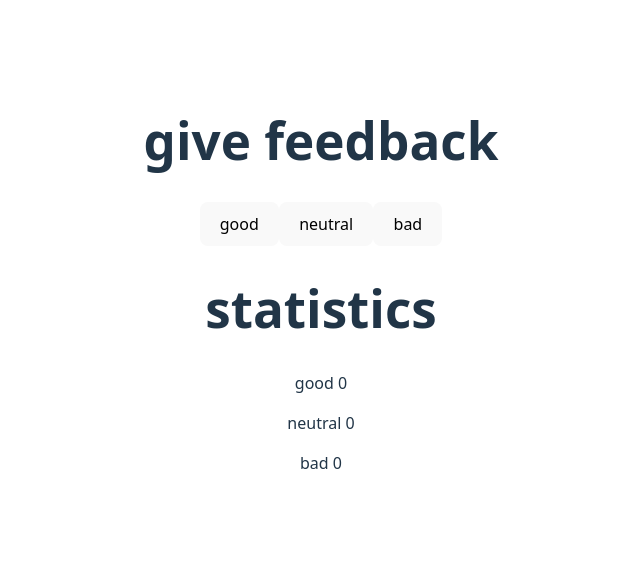
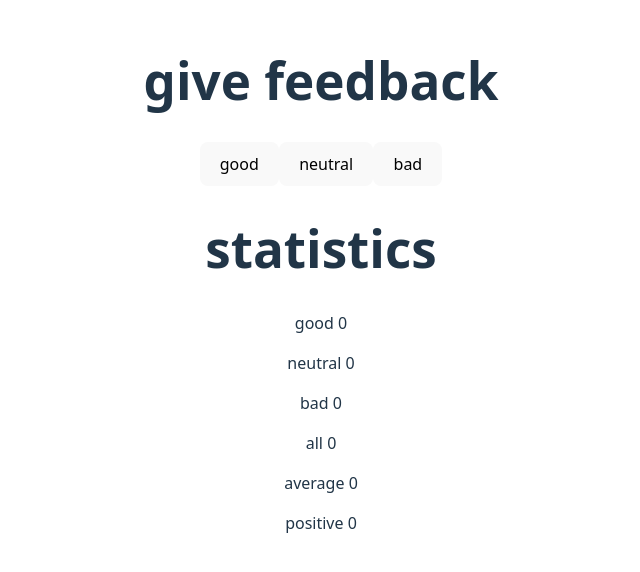
Before and after one commit to myopicOracle/full-stack-open, a React (Vite) app in the folder exercises/part01/unicafe/: page / in a window 1280 px wide. Shown: the part 116-688 px from the top of the page, without its empty margins (319-959 px from the left). Built offline with nearby package versions, Linux system fonts and the light colour scheme.

Commit message:
1.7: unicafe step 2

```diff
--- a/exercises/part01/unicafe/src/App.jsx
+++ b/exercises/part01/unicafe/src/App.jsx
@@ -8,26 +8,44 @@ const Button = ({ text, onClick }) => <button onClick={onClick}>{text}</button>
 const Rating = ({ text, rating }) => <p>{text} {rating}</p>
 
 function App() {
+  const [score, setScore] = useState(0)
   const [rating, setRating] = useState({
     good: 0,
     neutral: 0,
     bad: 0
   })
-  // console.log(rating.good, rating.neutral, rating.bad, rating, setRating)
+
+  const all = rating.good + rating.bad + rating.neutral
+  const average = all && score / all
+  const positive = all && rating.good / all * 100 + ' %'
+
+    console.log(score, all, average, positive)
 
   return (
     <>
       <Header title='give feedback' />
         {/* Remember that when changing state that is OBJECT, can't just change 1 when using setState() */}
-        <Button text='good' onClick={() => setRating({ ...rating, good: rating.good + 1 })} />
-        <Button text='neutral' onClick={() => setRating({ ...rating, neutral: rating.neutral + 1 })} />
-        <Button text='bad' onClick={() => setRating({ ...rating, bad: rating.bad + 1 })} />
+        <Button text='good' onClick={() => {
+          setRating({ ...rating, good: rating.good + 1 });
+          setScore(score + 1)
+          }} />
+        <Button text='neutral' onClick={() => {
+          setRating({ ...rating, neutral: rating.neutral + 1 });
+          setScore(score + 0)
+          }} />
+        <Button text='bad' onClick={() => {
+          setRating({ ...rating, bad: rating.bad + 1 });
+          setScore(score - 1)
+          }} />
             {/* {console.log(rating.good, rating.neutral, rating.bad, rating, setRating)} */}
 
       <Header title='statistics' />
         <Rating text='good' rating={rating.good} />
         <Rating text='neutral' rating={rating.neutral} />
         <Rating text='bad' rating={rating.bad} />
+        <Rating text='all' rating={all} />
+        <Rating text='average' rating={average} />
+        <Rating text='positive' rating={positive} />
             {/* {console.log(rating.good, rating.neutral, rating.bad, rating, setRating)} */}
     </>
   )
```
